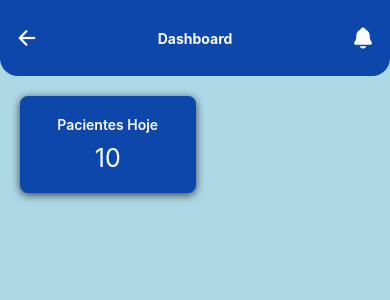
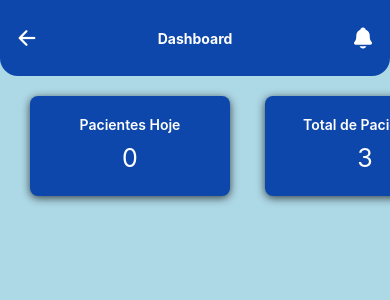
Before and after one commit to ClinicHealthCareSystem/MedicFrontEnd, a React Native app: screen / in a window 390 px wide. Shown: the top 300 px of the page. Built offline with nearby package versions, Linux system fonts and the light colour scheme; what react-native-responsive-fontsize would draw is missing.

Commit message:
TSK-5: Cria cards com carrosel na tela dashboard medico

```diff
--- a/src/componentes/cardCounts.tsx
+++ b/src/componentes/cardCounts.tsx
@@ -1,14 +1,20 @@
 import { View, Text } from "react-native";
 import style from "../stylesComponents/cardCounts";
-export default function CardCounts(){
+
+type CardCountsProps = {
+    titulo: string;
+    valor: string | number;
+};
+
+export default function CardCounts({titulo, valor}: CardCountsProps){
     return(
         <View style={style.cardCounts}>
             <View style={style.caixaTitulo}>
-                <Text style={style.textTitulo}>Pacientes Hoje</Text>
+                <Text style={style.textTitulo}>{titulo}</Text>
             </View>
 
             <View style={style.caixaNumber}>
-                <Text style={style.textNumber}>10</Text>
+                <Text style={style.textNumber}>{valor}</Text>
             </View>
         </View>
     )
--- a/src/screen/DashboardMedico.tsx
+++ b/src/screen/DashboardMedico.tsx
@@ -6,8 +6,15 @@ export default function DashboardMedico(){
     return(
             <View style={styles.background}>
                 <HeaderHome  titulo = "Dashboard" mostrarBusca={false} mostrarVoltar={true}/>
-                <ScrollView>
-                    <CardCounts />
+                <ScrollView
+                horizontal
+                showsHorizontalScrollIndicator={false}
+                contentContainerStyle={{ paddingHorizontal: 10 }}>
+                    <CardCounts titulo="Pacientes Hoje" valor="0" />
+                    <CardCounts titulo="Total de Pacientes" valor="3" />
+                    <CardCounts titulo="Consultas no Mês" valor="47" />
+                    <CardCounts titulo="Exames Pendentes" valor="2" />
+
 
                 </ScrollView>
             </View>
--- a/src/stylesComponents/cardCounts.tsx
+++ b/src/stylesComponents/cardCounts.tsx
@@ -8,7 +8,9 @@ cardCounts:{
     padding: 20,
     marginVertical: 20,
     marginHorizontal: 20,
-    width: "45%",
+    marginRight: 15,
+    width: 200,
+    height: 100,
     shadowColor: "black",
     shadowOffset: { width: 0, height: 2 },
     shadowOpacity: 0.7,
@@ -25,8 +27,6 @@ textTitulo:{
 
 },
 caixaNumber:{
-
-
 },
 textNumber:{
     color: "white",
```
